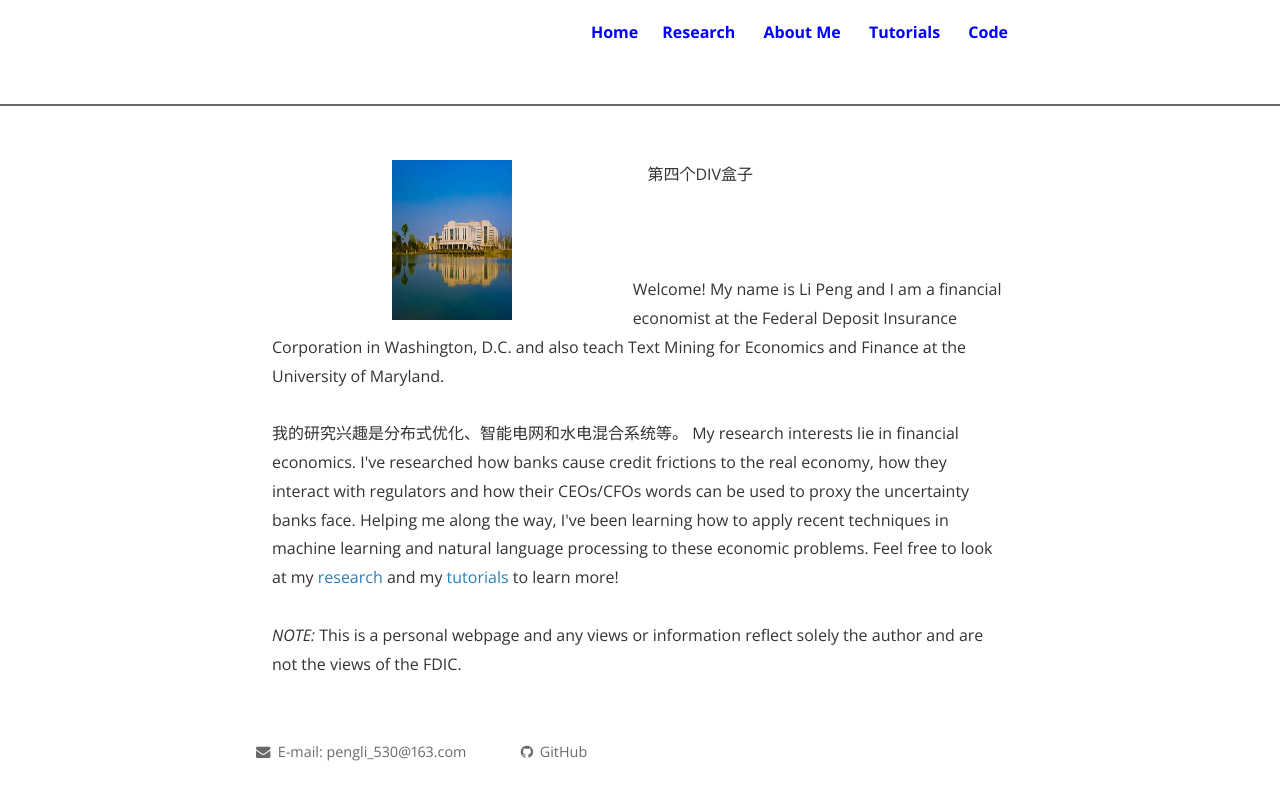
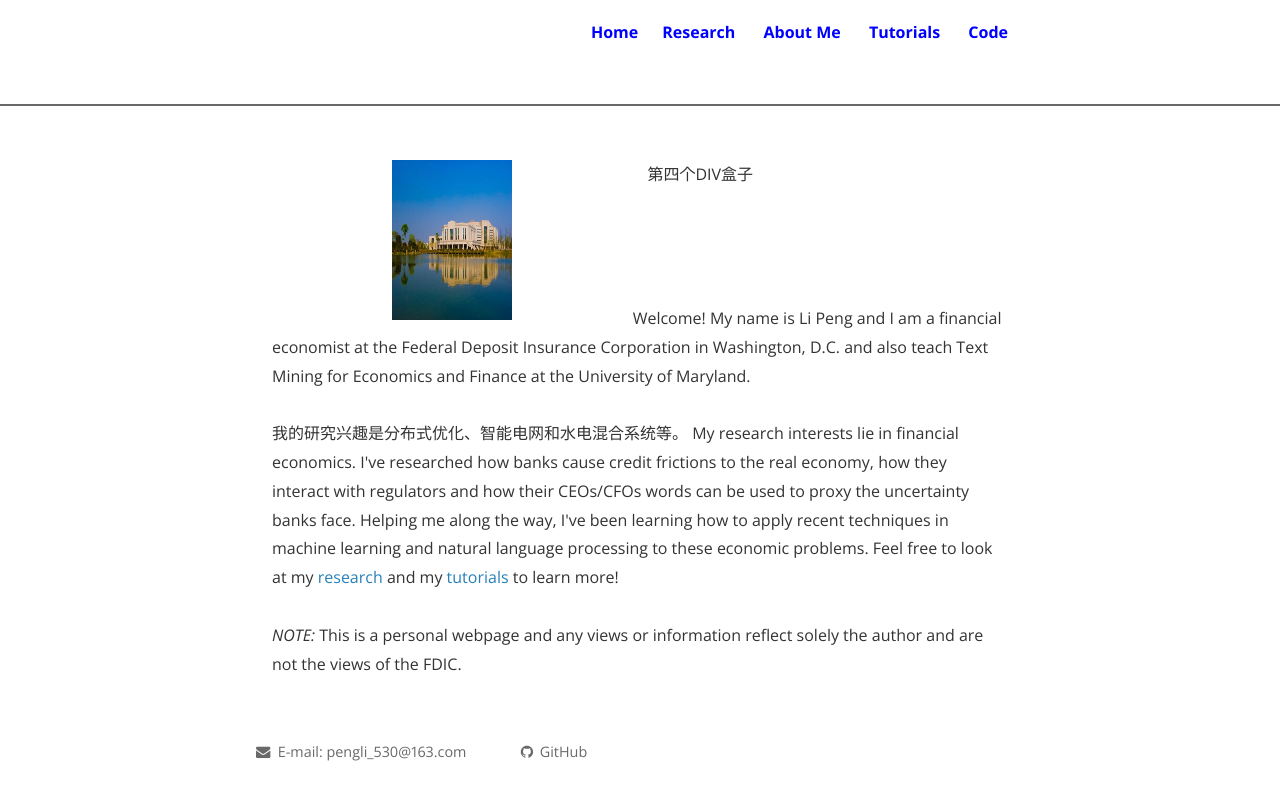
Before and after one commit to lp48280421/lp48280421.github.io, a Jekyll site: the page built from index.html, in a window 1280 px wide. Shown: the top 800 px of the page. Built offline with Jekyll 4.4.1, drawn with Linux system fonts in a browser that asks for light colours; nearby versions of some CDN libraries; the list of posts is cut into pages by our own code; comment, search, counter and statistics services are not loaded; a style sheet for code colours, icons or effects is not loaded.

Commit message:
Update index.html

```diff
--- a/index.html
+++ b/index.html
@@ -20,12 +20,12 @@ layout: page
 </head>
 <body>
 <div class="div-c"><img src="profile_picture.jpg" alt="Paul Soto pic" style="width:120px;height:160px;" title="Paul Soto"; algin="middle"></div>
-<div class="div-d">第四个DIV盒子<br><br><br><br></div>
+<div class="div-d">第四个DIV盒子</div>
 </body>
 
 
 <!--<img src="profile_picture.jpg" alt="Paul Soto pic" style="width:520px;height:360px;" title="Paul Soto"; algin="middle">-->
-<br>
+<br><br><br><br><br>
 <!--大家好！我叫李朋，是电子科技大学的一位博士研究生，目前从事的专业是控制理论与控制工程。-->
 Welcome! My name is Li Peng and I am a financial economist at the Federal Deposit Insurance Corporation in Washington, D.C.  and also teach Text Mining for Economics and Finance at the University of Maryland.
 
```
